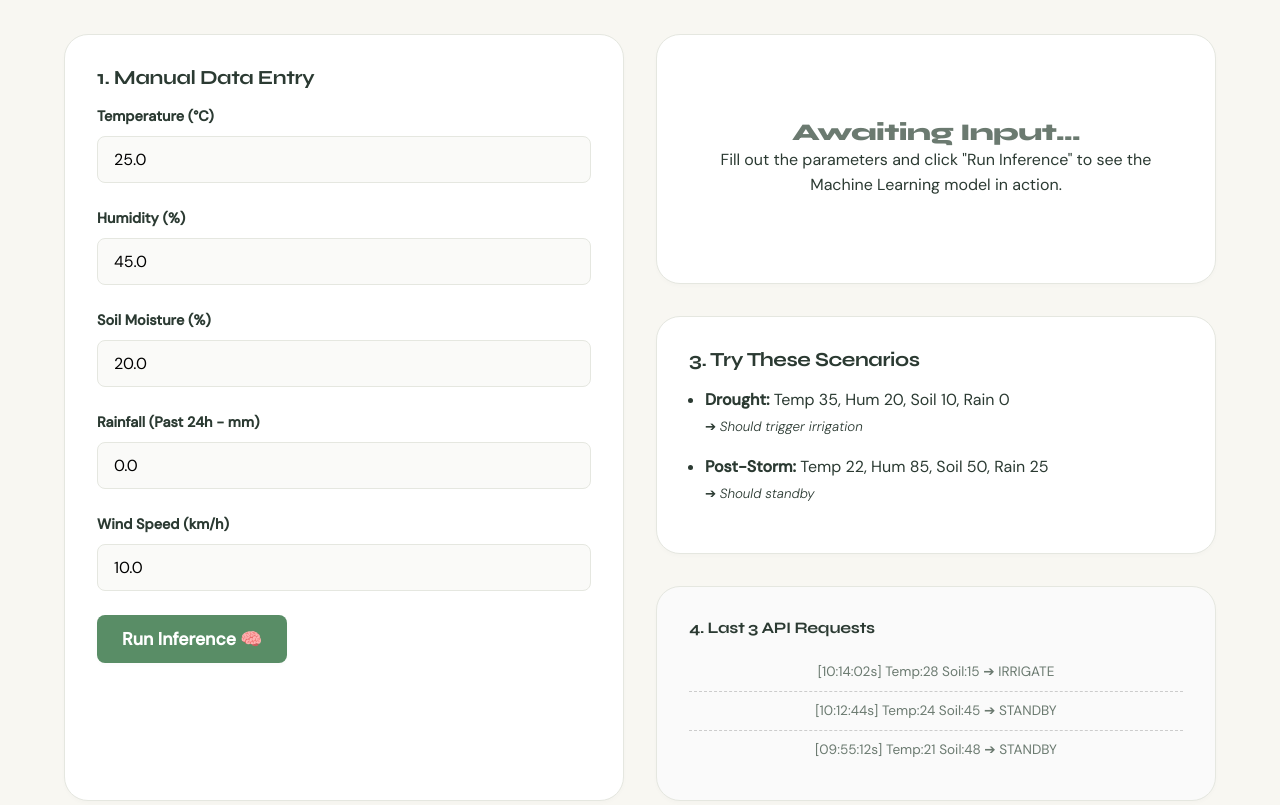
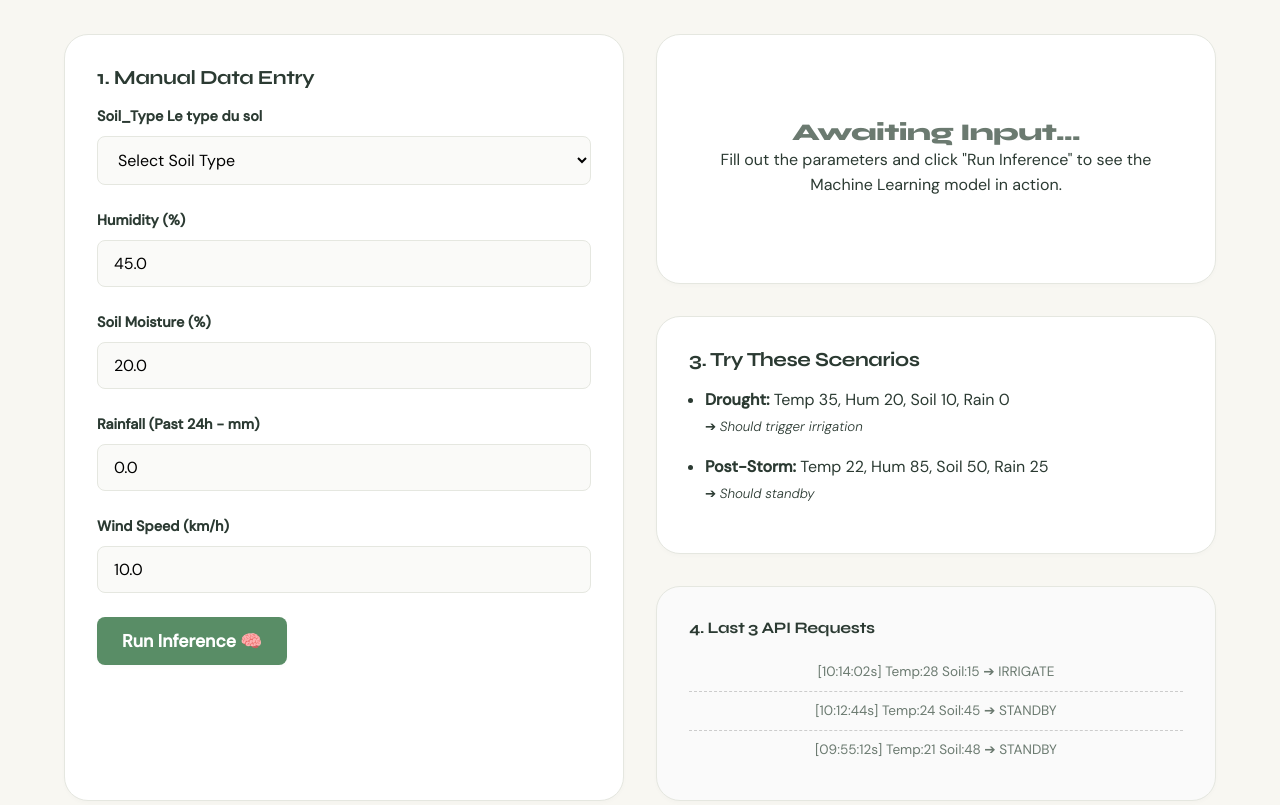
Before and after one commit to ayoubaoubid/irregation-inteligence, a Django app: template Plateform_IA/templates/prediction/prediction.html in a window 1280 px wide. Shown: the part 267-1072 px from the top of the page. Run offline with Django 3.2, Linux system fonts and the light colour scheme; the template is opened without the code that fills it, so the values that code supplies are empty.

Commit message:
plateform

```diff
--- a/Plateform_IA/templates/prediction/prediction.html
+++ b/Plateform_IA/templates/prediction/prediction.html
@@ -22,8 +22,15 @@
             <form method="POST" action="{% url 'prediction' %}">
                 {% csrf_token %}
                 <div class="form-group">
-                    <label class="form-label">Temperature (°C)</label>
-                    <input type="number" step="0.1" name="temperature" class="form-control" value="{{ inputs.temperature|default:'25.0' }}" required>
+                    <label class="form-label">Soil_Type Le type du sol</label>
+
+                    <!-- ajoute les données de type de sol -->
+                    <select name="soil_type" class="form-control" required>
+                        <option value="">Select Soil Type</option>
+                        {% for type in soil_types %}
+                            <option value="{{ type }}" {% if inputs.soil_type == type %}selected{% endif %}>{{ type }}</option>
+                        {% endfor %}
+                    </select>
                 </div>
                 <div class="form-group">
                     <label class="form-label">Humidity (%)</label>
```
Also changed, not shown: Plateform_IA/prediction/views.py (+8 -0 lines), 1 other file.
